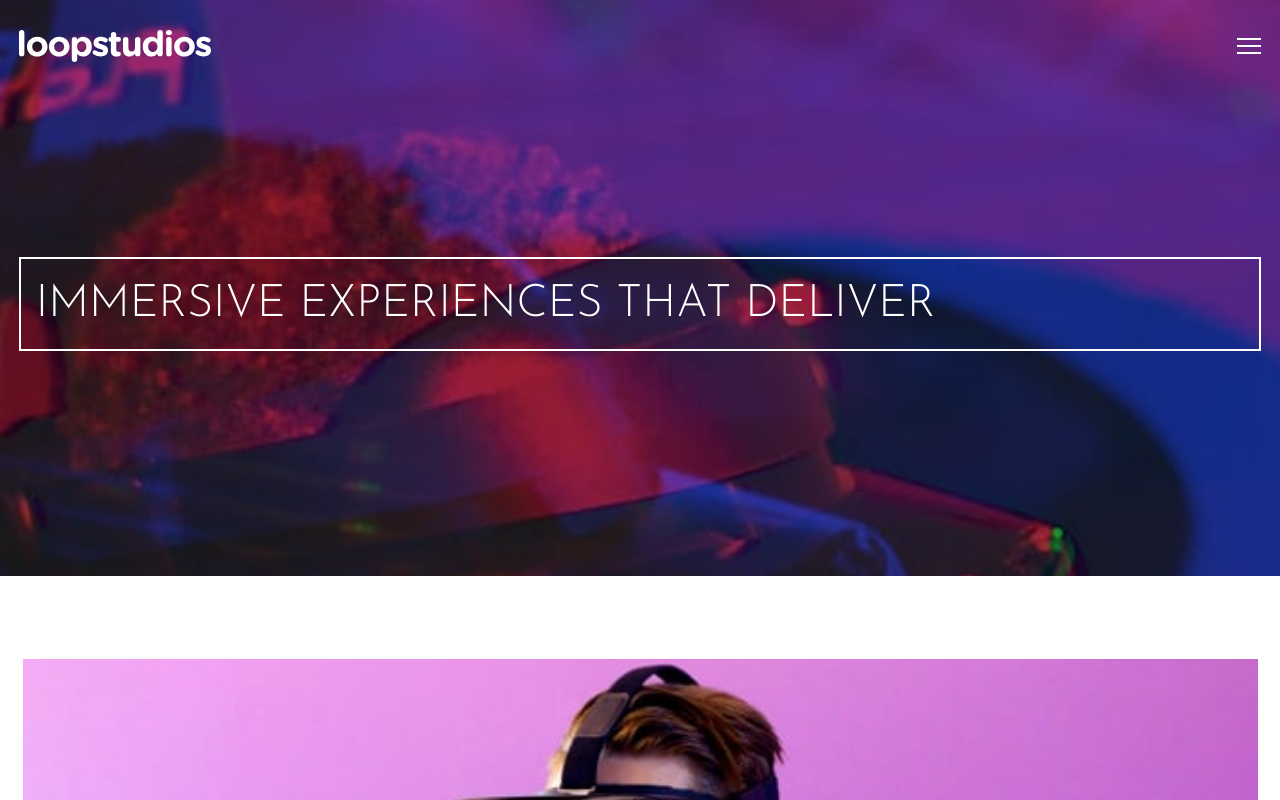
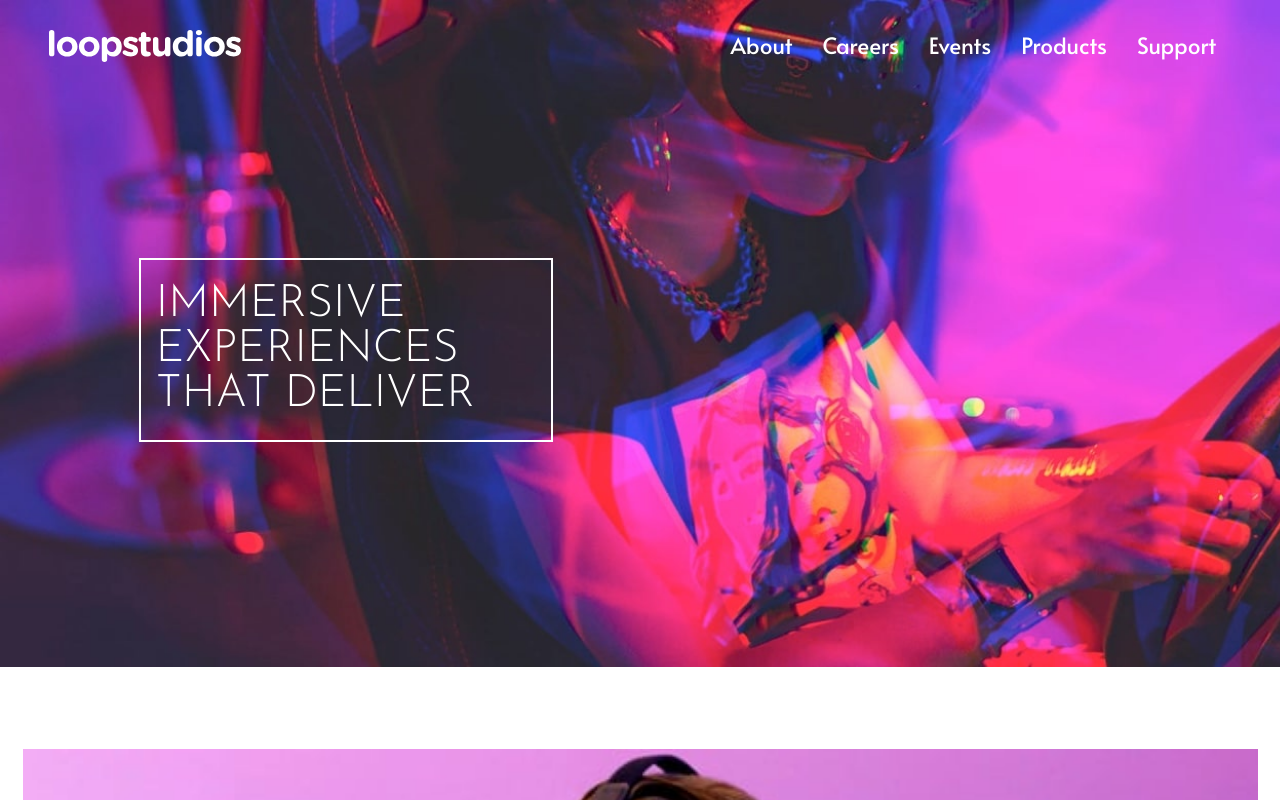
Before and after one commit to dodrin/loopStudios, a React (Vite) app: page / in a window 1280 px wide. Shown: the top 800 px of the page. Built offline with nearby package versions, Linux system fonts and the light colour scheme.

Commit message:
Implement desktop menu

```diff
--- a/src/App.css
+++ b/src/App.css
@@ -1,5 +1,5 @@
 #root {
-  /* max-width: 375px; */
+  max-width: 1440px;
   margin: 0 auto;
   text-align: center;
   overflow: hidden;
--- a/src/components/Footer.jsx
+++ b/src/components/Footer.jsx
@@ -7,7 +7,7 @@ export const Footer = ({ menu, Logo }) => {
 
   return (
     <footer className="flex flex-col items-center p-8 py-16">
-      <Logo className="m-2" />
+      <Logo className="m-2 cursor-pointer" />
       <ul>
         {menu.map((menuItem) => (
           <li className="my-5 cursor-pointer hover:text-stone-600 ease-in-out duration-300" key={menuItem.id}>{menuItem.title}</li>
--- a/src/components/Header.jsx
+++ b/src/components/Header.jsx
@@ -1,33 +1,27 @@
-import mobileHero from "../assets/mobile/image-hero.jpg";
 import Burger from "../assets/icon-hamburger.svg?react";
 import CloseIcon from "../assets/icon-close.svg?react";
+import "../styles/Header.css";
 
 export const Header = ({ toggleMenu, Logo, menu, isMenuOpen }) => {
   return (
     <header>
       {/* bg image section */}
-      <div
-        className="p-5 py-8"
-        style={{
-          backgroundImage: `url(${mobileHero})`,
-          backgroundRepeat: "no-repeat",
-          backgroundSize: "cover",
-        }}
-      >
+      <div className="p-5 py-8" id="top-bg">
         {/* Top nav menu */}
-        <div className="flex justify-between items-center">
+        <div className="flex justify-between items-center md:mx-8">
           <a href="#">
-            <Logo alt="Loopstudios-logo" />
+            <Logo alt="Loopstudios-logo" className="cursor-pointer" />
           </a>
+          {/*Mobile menu */}
           <div
-            className={`fixed top-0 left-0 w-screen h-full bg-black overflow-hidden transition-opacity duration-500 ease-in-out ${
+            className={`fixed top-0 left-0 w-screen h-full bg-black z-50 overflow-hidden transition-opacity duration-500 ease-in-out ${
               isMenuOpen
                 ? "opacity-100 pointer-events-auto"
                 : "opacity-0 pointer-events-none"
-            }`}
+            } md:hidden`}
           >
             <div className="flex justify-between items-center mx-5 my-8">
-              <Logo alt="Loopstudios-logo" />
+              <Logo alt="Loopstudios-logo" className="cursor-pointer" />
               <CloseIcon
                 onClick={toggleMenu}
                 alt="close-icon"
@@ -50,11 +44,30 @@ export const Header = ({ toggleMenu, Logo, menu, isMenuOpen }) => {
               })}
             </div>
           </div>
-          <div className="buger" onClick={toggleMenu}>
+
+          <div className="sm:hidden" onClick={toggleMenu}>
             <Burger alt="Menu-icon" />
           </div>
+          {/* Mobile menu end */}
+
+          <div className="hidden md:flex">
+            {menu.map((menuItem) => {
+              const { id, title, link } = menuItem;
+              return (
+                <div key={id}>
+                  <a
+                    href={link}
+                    className="mx-4 text-white text-2xl hover:text-black hover:border-b-2 border-black ease-in-out duration-300 "
+                    id="desktop-menu"
+                  >
+                    {title}
+                  </a>
+                </div>
+              );
+            })}
+          </div>
         </div>
-        <div className="hero">
+        <div className="hero md:mx-32 md:w-1/3">
           <h1 className="text-white text-5xl border-2 border-white my-52 px-4 py-6 text-left">
             Immersive experiences that deliver
           </h1>
--- a/src/index.css
+++ b/src/index.css
@@ -38,6 +38,10 @@ p {
   color: var(--very-dark-gray);
 }
 
+#desktop-menu {
+  font-family: var(--heading-font);
+}
+
 .see-all {
   font-family: var(--heading-font);
   letter-spacing: 3px;
--- /dev/null
+++ b/src/styles/Header.css
@@ -0,0 +1,13 @@
+header #top-bg {
+  background-image: url("../assets/mobile/image-hero.jpg");
+  background-repeat: no-repeat;
+  background-size: cover;
+}
+
+@media screen and (min-width: 640px) {
+  header #top-bg {
+    background-image: url("../assets/desktop/image-hero.jpg");
+    background-repeat: no-repeat;
+    background-size: cover;
+  }
+}
```
